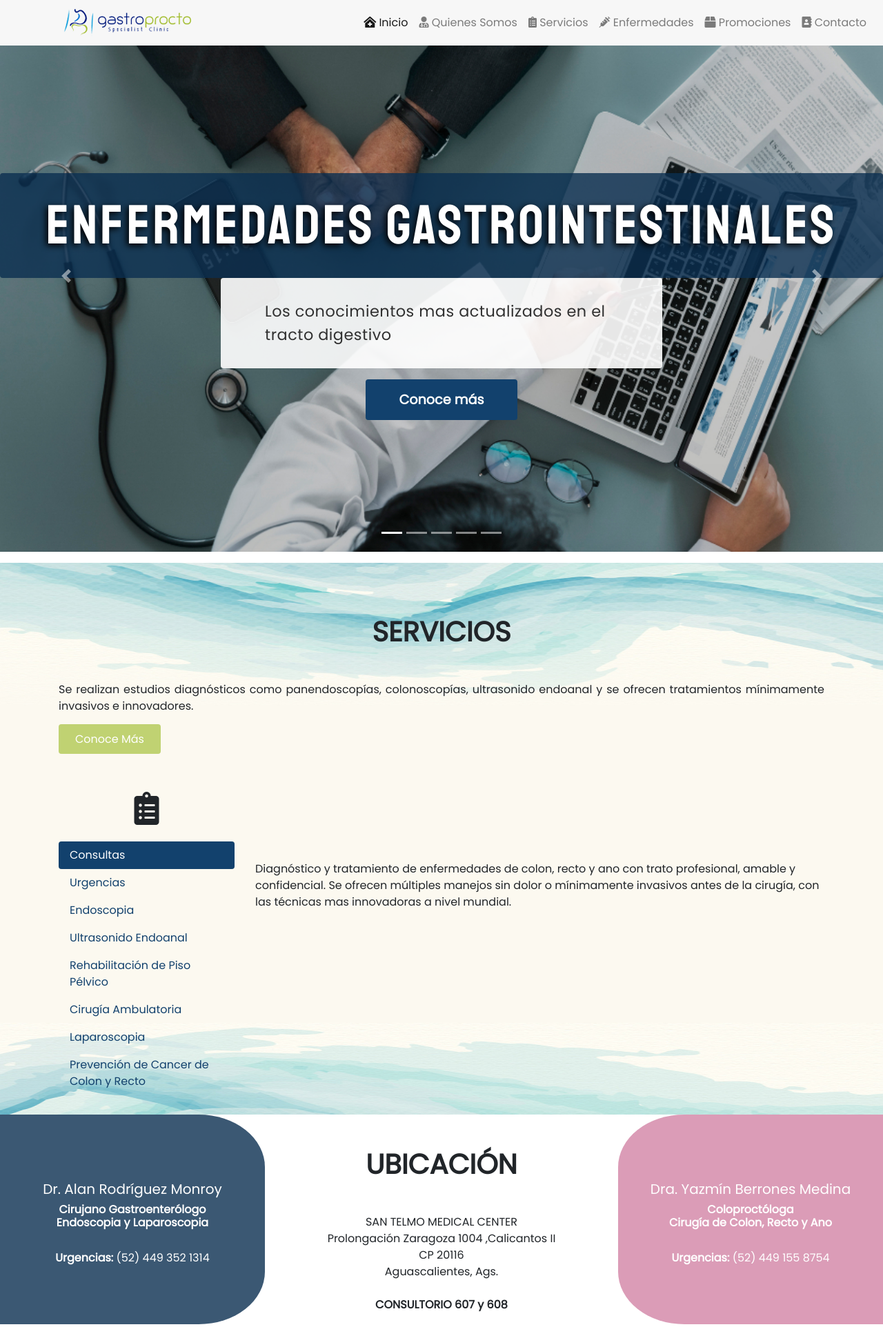
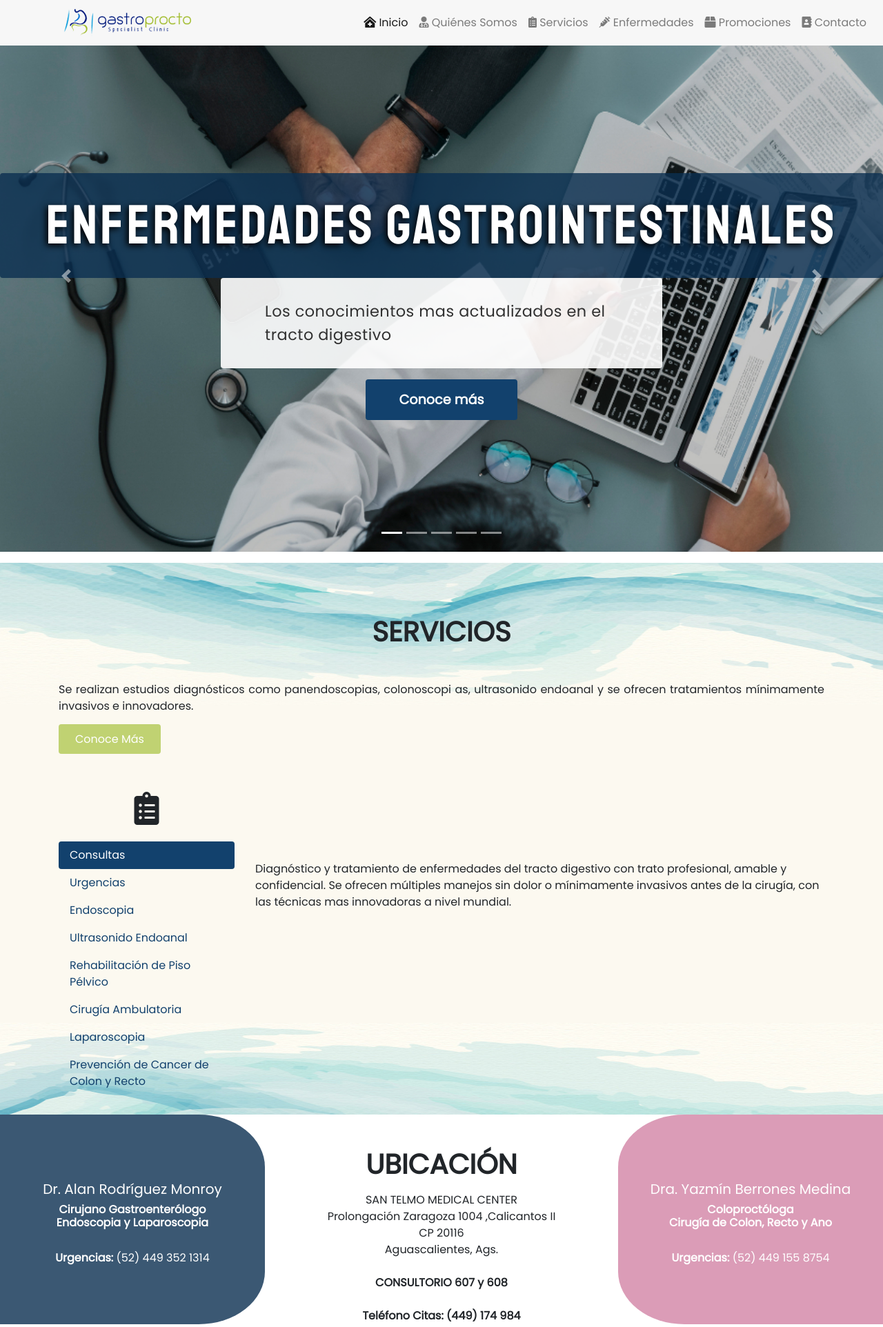
Before and after one commit to LSanchez94/Gastroprocto, a Node server app: page / in a window 1280 px wide. Shown: the top 1924 px of the page at 69% size. Run offline with Node 20, Linux system fonts and the light colour scheme; some libraries are stand-ins or nearby versions.

Commit message:
ultimos cambios

```diff
--- a/views/index.hbs
+++ b/views/index.hbs
@@ -143,7 +143,7 @@
                 <h1 class="text-center my-5"><b>SERVICIOS</b></h1>
             </div>
             <div class="col-12 mb-4">
-                <p class="text-justify">Se realizan estudios diagnósticos como panendoscopías, colonoscopías, ultrasonido
+                <p class="text-justify">Se realizan estudios diagnósticos como panendoscopias, colonoscopi  as, ultrasonido
                      endoanal y se ofrecen tratamientos mínimamente invasivos e innovadores. <br><br>
                      <a class="rounded" href="/servicios" style="padding: 0.6em 1.5em; background-color: #c0d272; color: #FFF ">Conoce Más</a></p>
             </div>
@@ -165,13 +165,13 @@
             <div class="col-lg-9 col-md-7 d-none d-md-block">
                 <div class="tab-content" id="v-pills-tabContent">
                     <div class="tab-pane fade show active" id="serv1" role="tabpanel" aria-labelledby="v-pills-home-tab">
-                        Diagnóstico y tratamiento de enfermedades de colon, recto y ano con trato profesional, amable y confidencial. Se ofrecen múltiples manejos sin dolor o mínimamente invasivos antes de la cirugía, con las técnicas mas innovadoras a nivel mundial.
+                        Diagnóstico y tratamiento de enfermedades del tracto digestivo con trato profesional, amable y confidencial. Se ofrecen múltiples manejos sin dolor o mínimamente invasivos antes de la cirugía, con las técnicas mas innovadoras a nivel mundial.
                     </div>
                     <div class="tab-pane fade" id="serv2" role="tabpanel" aria-labelledby="serv2">
-                        Atención de enfermedades de urgencia de colon, recto y ano las 24 horas
+                        Atención de enfermedades de urgencia del tracto digestivo las 24 horas.
                     </div>
                     <div class="tab-pane fade" id="serv3" role="tabpanel" aria-labelledby="v-pills-messages-tab">
-                        Realización de panendoscopia, duodenoscopia, colonoscopia con sedación y CPRE para diagnóstico/tratamiento de reflujo gastroesofágico, hernia hiatal, gastritis, piedras en vía biliar, colitis, pólipos, cáncer de tracto digestivo y sangrado de tubo digestivo.
+                        Realización de cirugía de corta estancia con técnicas mínimamente invasivas que disminuyen el dolor y aceleran la recuperación.
                     </div>
                     <div class="tab-pane fade" id="serv4" role="tabpanel" aria-labelledby="v-pills-settings-tab">
                         Realización de estudios ultrasonográficos en 3D para ver la anatomía del ano y realizar un diagnóstico certero en patologías como incontinencia anal, abscesos y fistulas anales.
@@ -205,7 +205,7 @@
 <div id="ubicacion" class="container-fluid">
     <div class="row">
         <i class="fas fa-map-marked-alt w-100 d-lg-none mt-5"></i>
-        <h1 class="w-100 text-center my-5"><b>UBICACIÓN</b></h1>
+        <h1 class="w-100 text-center mt-5 mb-3"><b>UBICACIÓN</b></h1>
         <p class="w-100 text-center" style="min-height: 20vh">
             SAN TELMO MEDICAL CENTER <br>
 Prolongación Zaragoza 1004 ,Calicantos II <br>
@@ -219,7 +219,7 @@
         </p>
     </div>
     <div class="row">
-        <div id="map"></div>
+        <div id="map" class="mb-0"></div>
     </div>
 
     <div class="contact d-flex align-items-center flex-wrap">
--- a/views/partials/_mainmenu.hbs
+++ b/views/partials/_mainmenu.hbs
@@ -14,7 +14,7 @@
         <a class="nav-link" href="/"><i class="fas fa-clinic-medical"></i> Inicio <span class="sr-only">(current)</span></a>
       </li>
       <li class="nav-item">
-        <a class="nav-link" href="/quienessomos"><i class="fas fa-user-md"></i> Quienes Somos</a>
+        <a class="nav-link" href="/quienessomos"><i class="fas fa-user-md"></i> Quiénes Somos</a>
       </li>
             <li class="nav-item">
         <a class="nav-link" href="/servicios"><i class="fas fa-clipboard-list"></i> Servicios</a>
--- a/views/servicios2.hbs
+++ b/views/servicios2.hbs
@@ -128,8 +128,7 @@
                                 <img class="w-100 mt-3 rounded" src="/images/servicio 6 dra.png" alt="">
                             </div>
                             <div class="tab-pane fade" id="list-7" role="tabpanel" aria-labelledby="list-settings-list">
-                                {{!-- Realización de cirugía de corta estancia con técnicas mínimamente invasivas que disminuyen el dolor y ayudan a preservar la continencia fecal. --}}
-                                Realización de cirugía de corta estancia con técnicas mínimamente invasivas que disminuyen el dolor y aceleran la recuperación.
+                                Realización de cirugía de corta estancia con técnicas mínimamente invasivas que disminuyen el dolor y ayudan a preservar la continencia fecal.
                                 <img class="w-100 mt-3 rounded" src="/images/servicio 7 dra.png" alt="">
                             </div>
                         </div>
```
